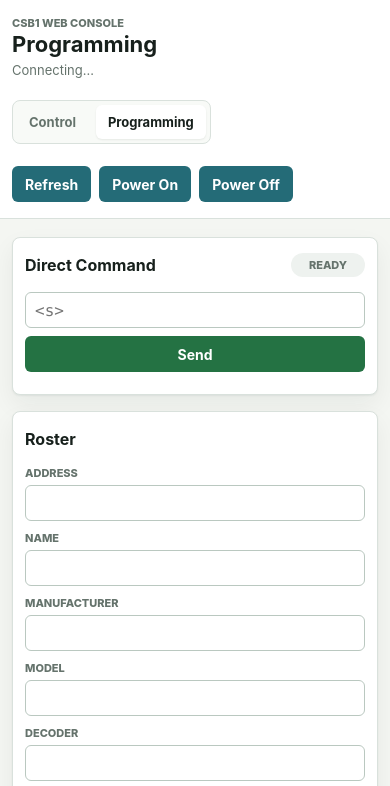
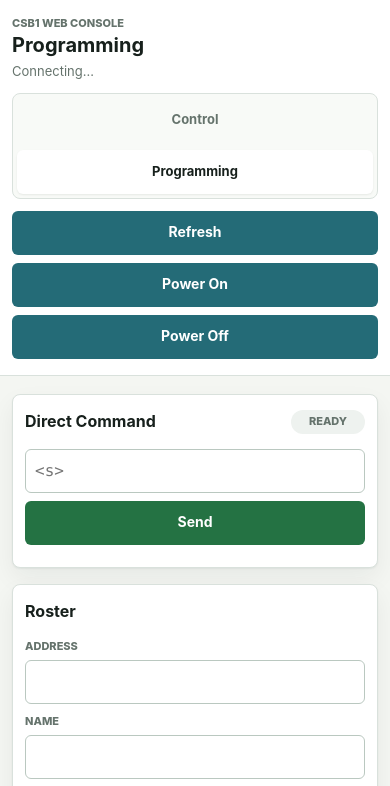
Before and after one commit to chrischang314/model-railroad-automation, a website: page web-control/public/operations.html in a window 390 px wide. Shown: the top 786 px of the page. Drawn offline with Linux system fonts and the light colour scheme; no server answers.

Commit message:
Optimize web control mobile layout

```diff
--- a/web-control/public/styles.css
+++ b/web-control/public/styles.css
@@ -24,6 +24,8 @@
 }
 
 html {
+  -webkit-text-size-adjust: 100%;
+  text-size-adjust: 100%;
   background: var(--bg);
 }
 
@@ -31,6 +33,7 @@ body {
   margin: 0;
   min-height: 100vh;
   font-family: Inter, ui-sans-serif, system-ui, -apple-system, BlinkMacSystemFont, "Segoe UI", sans-serif;
+  line-height: 1.45;
   background: var(--bg);
   color: var(--ink);
 }
@@ -43,6 +46,7 @@ textarea {
 }
 
 button {
+  touch-action: manipulation;
   white-space: nowrap;
 }
 
@@ -82,6 +86,7 @@ button {
   margin: 5px 0 0;
   color: var(--muted);
   font-size: 13px;
+  overflow-wrap: anywhere;
 }
 
 .connection-error {
@@ -171,6 +176,10 @@ button {
   margin-bottom: 12px;
 }
 
+.panel-heading > :first-child {
+  min-width: 0;
+}
+
 .panel-heading h2 {
   margin: 0;
   font-size: 16px;
@@ -178,15 +187,18 @@ button {
 }
 
 .button {
-  min-height: 36px;
+  min-width: 44px;
+  min-height: 44px;
   border: 1px solid transparent;
   border-radius: 6px;
-  padding: 7px 12px;
+  padding: 9px 14px;
   color: #ffffff;
   background: var(--primary);
   cursor: pointer;
   font-size: 14px;
   font-weight: 700;
+  line-height: 1.2;
+  text-align: center;
 }
 
 .button:hover {
@@ -258,6 +270,8 @@ button {
   text-transform: uppercase;
   background: #eef2ef;
   color: var(--muted);
+  line-height: 1.2;
+  white-space: nowrap;
 }
 
 .status-pill.active,
@@ -331,6 +345,7 @@ h3 {
   margin: 0;
   font-size: 14px;
   line-height: 1.25;
+  overflow-wrap: anywhere;
 }
 
 .meta {
@@ -338,6 +353,7 @@ h3 {
   color: var(--muted);
   font-size: 12px;
   line-height: 1.3;
+  overflow-wrap: anywhere;
 }
 
 .control-row,
@@ -407,6 +423,7 @@ h3 {
   grid-template-columns: 178px minmax(220px, 1fr) auto;
   gap: 12px;
   align-items: end;
+  min-width: 0;
 }
 
 .field {
@@ -428,14 +445,18 @@ h3 {
 
 .speed-control {
   display: grid;
-  grid-template-columns: minmax(120px, 1fr) 60px;
-  gap: 8px;
+  grid-template-columns: minmax(0, 1fr) 72px;
+  gap: 10px;
   align-items: center;
+  min-width: 0;
 }
 
 input[type="range"] {
   width: 100%;
+  min-width: 0;
+  min-height: 44px;
   accent-color: var(--primary);
+  touch-action: pan-y;
 }
 
 input[type="number"],
@@ -444,12 +465,17 @@ input[type="text"],
 select,
 textarea {
   width: 100%;
-  min-height: 36px;
+  min-height: 44px;
   border: 1px solid var(--line-strong);
   border-radius: 6px;
   padding: 7px 9px;
   background: #ffffff;
   color: var(--ink);
+}
+
+input[type="number"] {
+  min-width: 72px;
+  text-align: center;
 }
 
 textarea {
@@ -485,7 +511,10 @@ textarea:focus {
   color: #d5ece5;
   font-family: "Cascadia Mono", Consolas, ui-monospace, monospace;
   font-size: 12px;
-  line-height: 1.45;
+  line-height: 1.5;
+  min-width: 0;
+  white-space: pre-wrap;
+  overflow-wrap: anywhere;
 }
 
 .command-console {
@@ -683,4 +712,49 @@ code {
     display: grid;
     grid-template-columns: 1fr 1fr;
   }
+
+  .app-header {
+    align-items: stretch;
+    gap: 12px;
+  }
+
+  .header-actions,
+  .button-row,
+  .table-actions,
+  .nav-tabs {
+    display: grid;
+    grid-template-columns: repeat(auto-fit, minmax(124px, 1fr));
+    width: 100%;
+  }
+
+  .header-actions .button,
+  .button-row .button,
+  .table-actions .button,
+  .nav-tabs a,
+  .quick-command-grid .button {
+    width: 100%;
+    min-height: 44px;
+    justify-content: center;
+  }
+
+  .speed-readout {
+    height: 44px;
+  }
+
+  .message-log {
+    max-height: 280px;
+  }
 }
+
+@media (max-width: 420px) {
+  .app-header h1 {
+    font-size: 20px;
+  }
+
+  .header-actions,
+  .button-row,
+  .table-actions,
+  .nav-tabs {
+    grid-template-columns: 1fr;
+  }
+}
```
